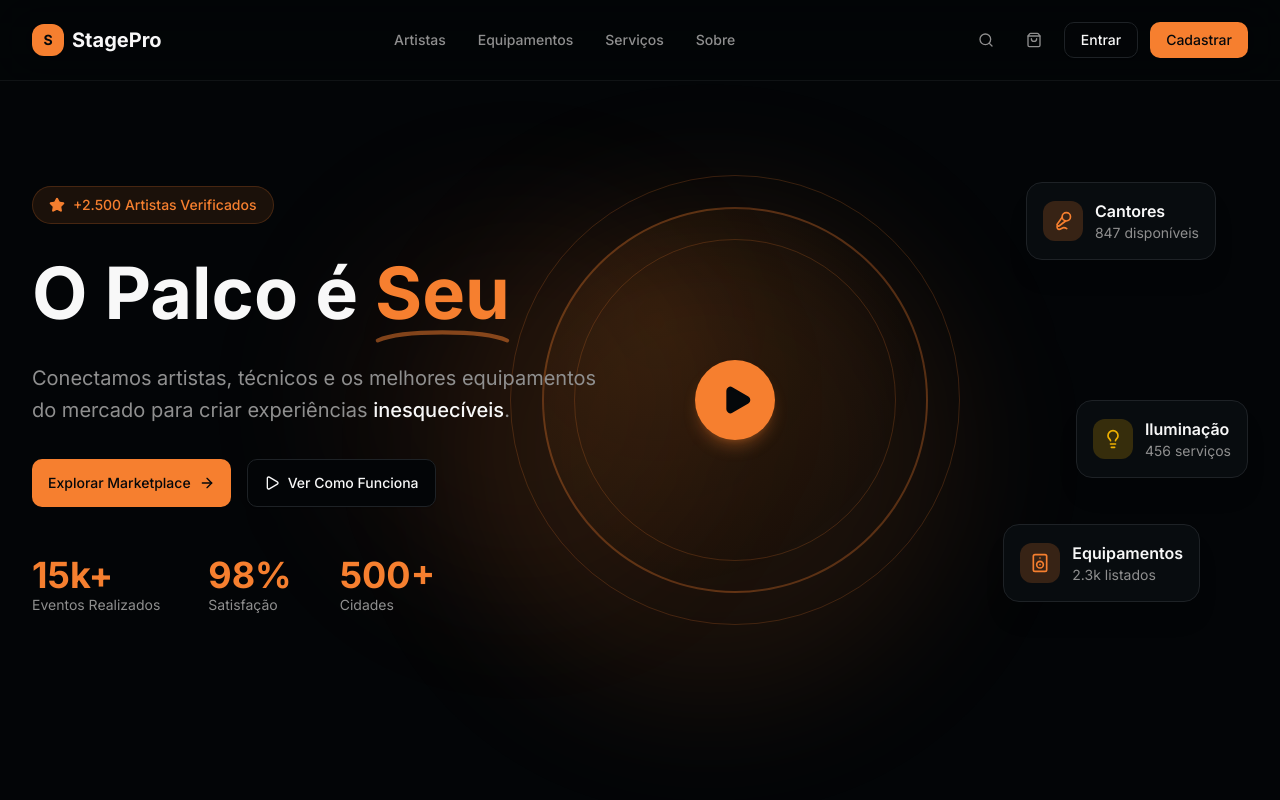
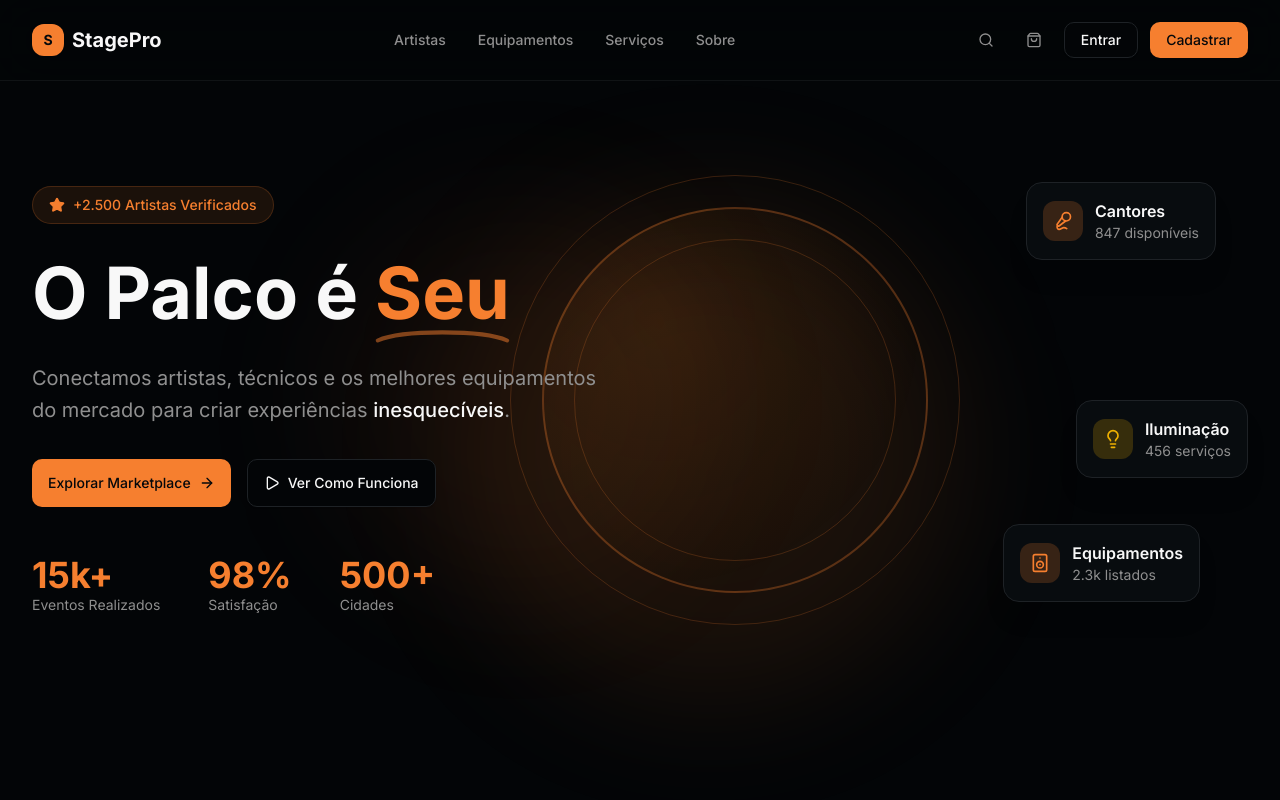
Before and after one commit to SupaJangaMen/v0-marketplace-de-arte-pwa, a Next.js app: page / in a window 1280 px wide. Shown: the top 800 px of the page. Built offline with nearby package versions, Linux system fonts and the light colour scheme.

Commit message:
remove import of Play icon as no longer needed\n\nKeep Play icon import for "See How It Works" button.

```diff
--- a/components/hero-section.tsx
+++ b/components/hero-section.tsx
@@ -31,12 +31,7 @@ export function HeroSection() {
             {/* Inner ring */}
             <div className="absolute inset-16 rounded-full border border-primary/20" />
 
-            {/* Center play button */}
-            <div className="absolute top-1/2 left-1/2 -translate-x-1/2 -translate-y-1/2">
-              <button className="w-16 h-16 lg:w-20 lg:h-20 rounded-full bg-primary flex items-center justify-center hover:scale-105 transition-transform shadow-lg shadow-primary/30">
-                <Play className="w-6 h-6 lg:w-8 lg:h-8 text-primary-foreground fill-current ml-1" />
-              </button>
-            </div>
+
           </div>
         </div>
       </div>
```
Also changed, not shown: 1 other file (tests, documents, lock files or other folders).
